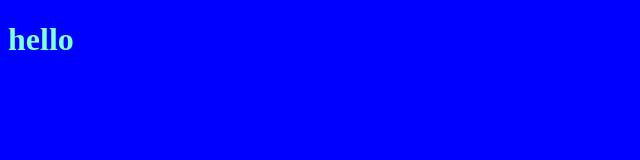
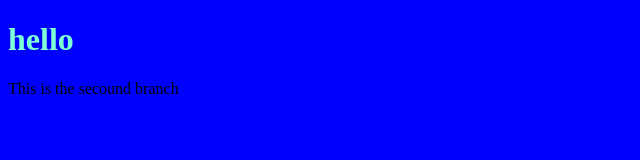
Before and after one commit to Mouuheb/test_repo, a plain HTML site: page index.html in a window 1280 px wide. Shown: the whole page, without its empty margins (0-640 px from the left). Drawn offline with Linux system fonts and the light colour scheme.

Commit message:
modify the secound branch

```diff
--- a/index.html
+++ b/index.html
@@ -9,5 +9,6 @@
 <body>
     <script src="app.js"></script>
     <h1>hello</h1>
+    <p>This is the secound branch</p>
 </body>
 </html>
```
